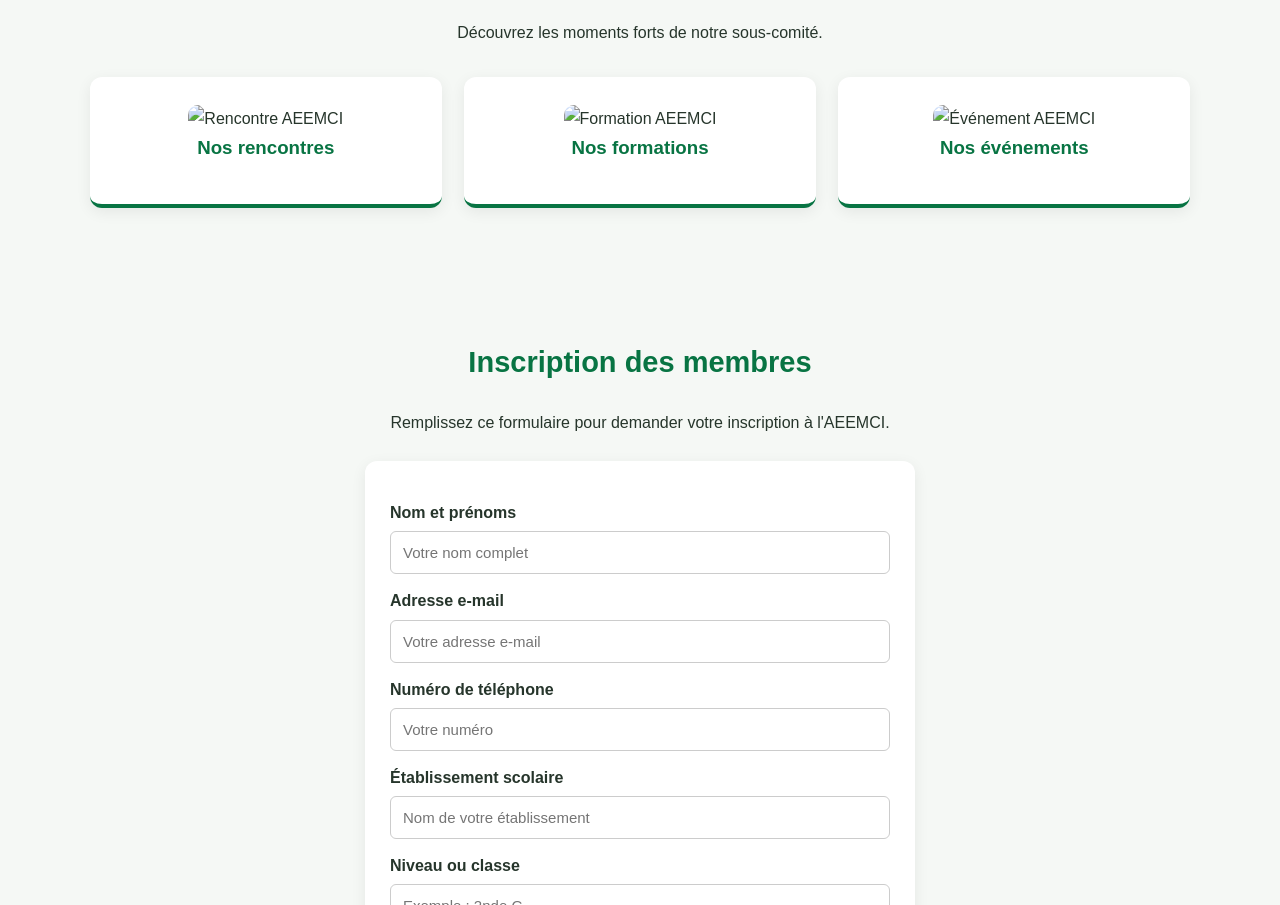
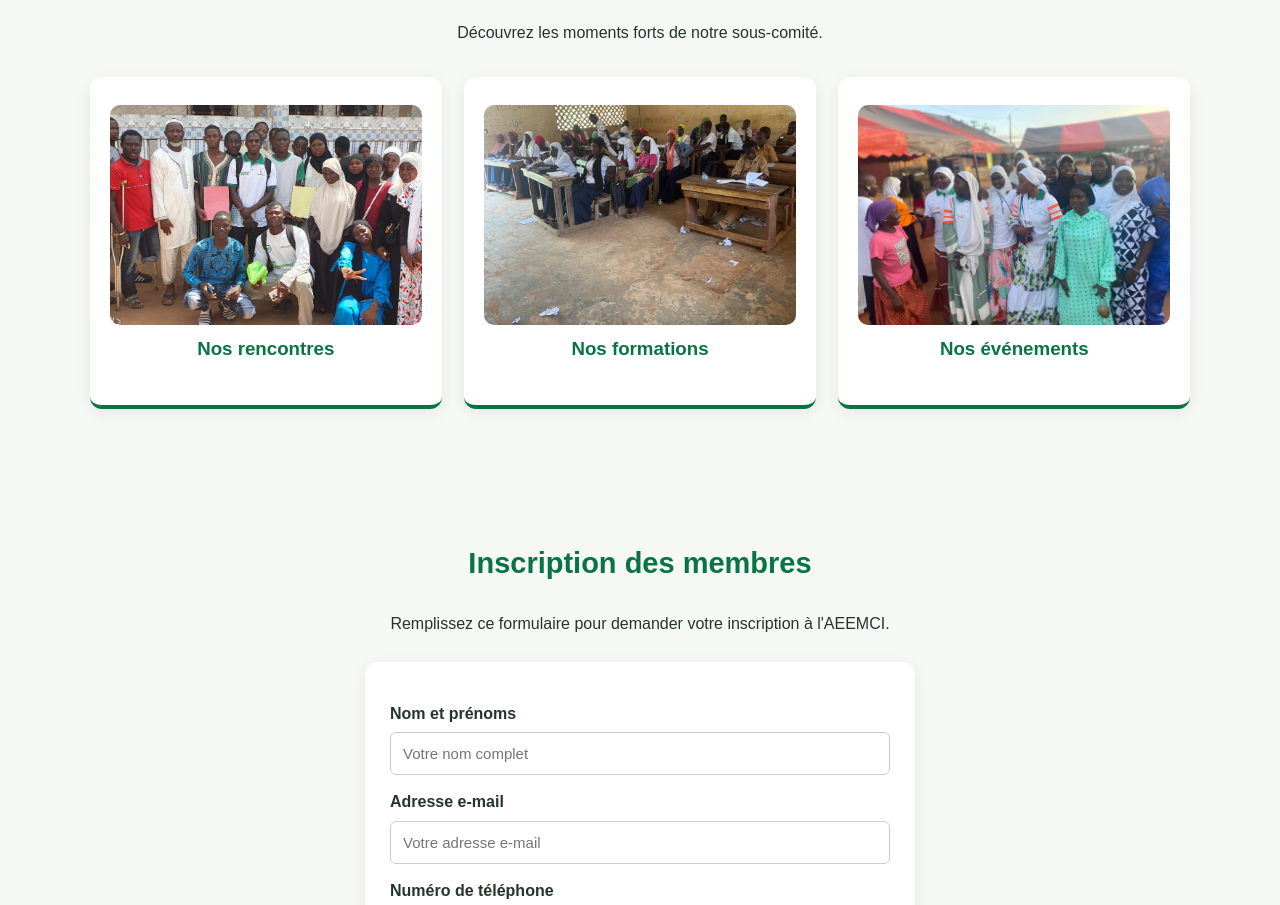
Before and after one commit to doumbiaboulaye/aeemci-zouan-hounien, a plain HTML site: page index.html in a window 1280 px wide. Shown: the part 1397-2302 px from the top of the page. Drawn offline with Linux system fonts and the light colour scheme; a script that the page names is missing.

Commit message:
Add files via upload

```diff
--- a/index.html
+++ b/index.html
@@ -306,21 +306,21 @@
 
 <div class="cartes galerie">
     <article class="carte">
-                <img src="images/rencontre.jpg" alt="Rencontre AEEMCI">
+        <img src="rencontre.jpg" alt="Rencontre AEEMCI">
         <h3>Nos rencontres</h3>
     </article>
 
     <article class="carte">
-                <img src="images/formation.jpg" alt="Formation AEEMCI">
+        <img src="formation.jpg" alt="Formation AEEMCI">
         <h3>Nos formations</h3>
     </article>
 
     <article class="carte">
-                <img src="images/evenement.jpg" alt="Événement AEEMCI">
+        <img src="evenement.jpg" alt="Événement AEEMCI">
         <h3>Nos événements</h3>
     </article>
+</div>
 
-        </div>
     </section>
 
     <section id="inscription" class="section">
```
Lines whose indentation alone changed are shown as unchanged.
